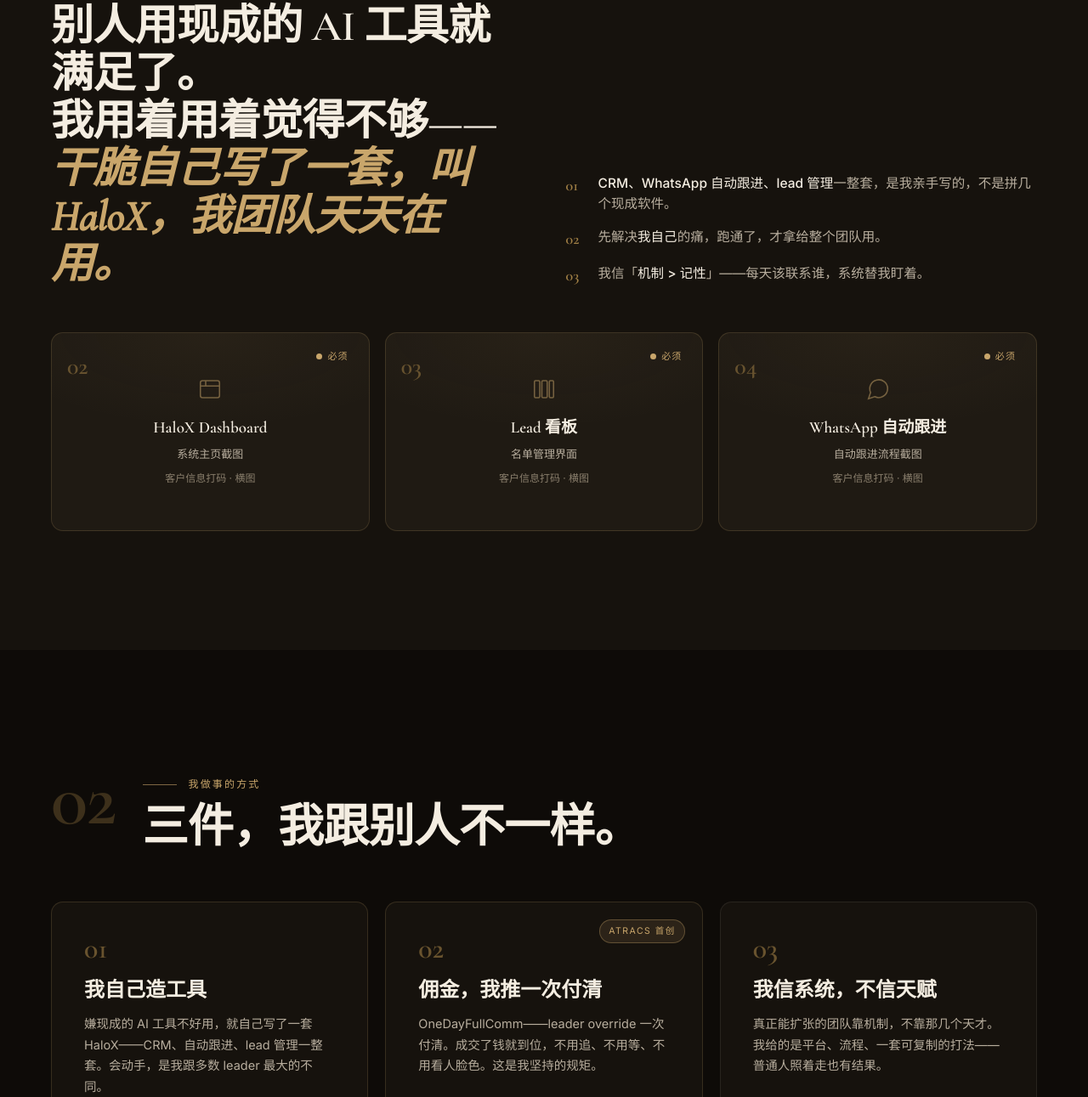
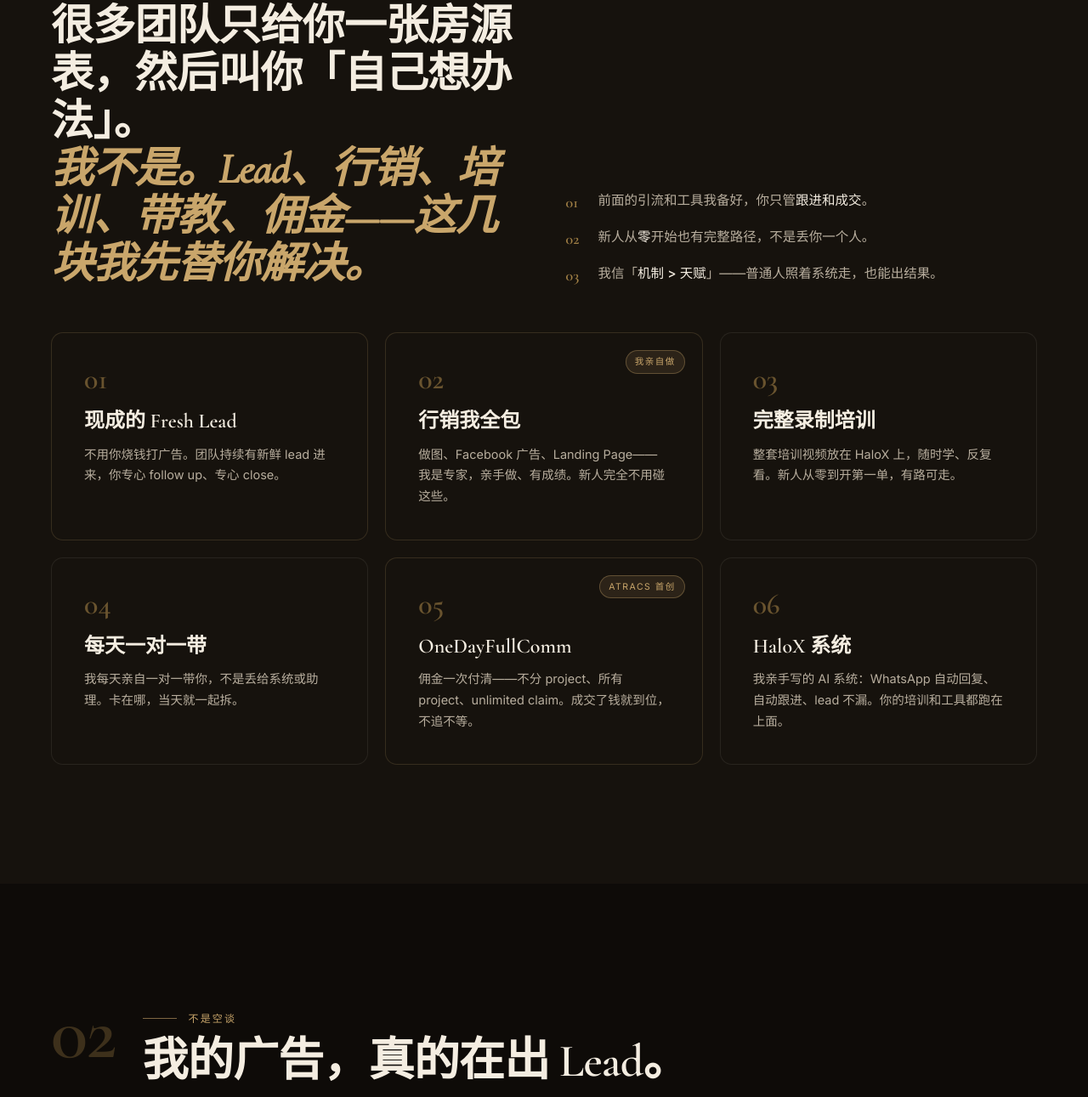
Before and after one commit to SharkC-pixel/chris-halox-recruit, a plain HTML site: page index.html in a window 1280 px wide. Shown: the part 1509-2800 px from the top of the page at 85% size. Drawn offline with nearby package versions, Linux system fonts and the light colour scheme.

Commit message:
Rebalance: 6-pillar value stack + real ad proof, HaloX now 1 of 6

```diff
--- a/index.html
+++ b/index.html
@@ -247,7 +247,7 @@
     <div class="hero-text">
       <div class="hero-kicker eyebrow"><span class="rule-short"></span>Atracs Southern Director · Johor Bahru</div>
       <h1>成交，只是<span class="accent">开始</span>。<span class="ln2">别人卖到这就停，我从这才开始。</span></h1>
-      <p class="lead">我是 Chris。在 Johor Bahru 做房产，带 Atracs Southern。我不是天生会卖那一型——我是那种<span style="color:var(--text-primary)">嫌工具不好用、干脆自己写一套系统</span>的人。</p>
+      <p class="lead">我是 Chris。在 Johor Bahru 做房产，带 Atracs Southern。加入我，你不用单打独斗——<span style="color:var(--text-primary)">Lead 我给、行销我做、我每天亲自带你</span>，你专心成交。</p>
       <div class="hero-cta">
         <a class="btn-primary" href="https://wa.me/60XXXXXXXXX?text=Hi%20Chris%2C%20看到你的页面想跟你聊聊" target="_blank" rel="noopener">
           <svg class="btn-icon" viewBox="0 0 24 24" fill="currentColor"><path d="M12.04 2C6.58 2 2.13 6.45 2.13 11.91c0 1.75.46 3.45 1.32 4.95L2 22l5.25-1.38a9.9 9.9 0 004.79 1.22h.01c5.46 0 9.91-4.45 9.91-9.91C21.96 6.45 17.5 2 12.04 2zm0 18.15h-.01a8.2 8.2 0 01-4.18-1.15l-.3-.18-3.12.82.83-3.04-.2-.31a8.2 8.2 0 01-1.26-4.38c0-4.54 3.7-8.23 8.24-8.23 2.2 0 4.27.86 5.82 2.42a8.18 8.18 0 012.41 5.82c0 4.54-3.7 8.23-8.24 8.23zm4.52-6.16c-.25-.12-1.47-.72-1.69-.81-.23-.08-.39-.12-.56.13-.16.25-.64.81-.79.97-.14.17-.29.19-.54.06-.25-.12-1.05-.39-1.99-1.23-.74-.66-1.23-1.47-1.38-1.72-.14-.25-.01-.38.11-.51.11-.11.25-.29.37-.43.13-.14.17-.25.25-.41.08-.17.04-.31-.02-.43-.06-.12-.56-1.34-.76-1.84-.2-.48-.4-.42-.56-.43h-.48c-.17 0-.43.06-.66.31-.23.25-.86.85-.86 2.07 0 1.22.89 2.4 1.01 2.56.12.17 1.75 2.67 4.23 3.74.59.26 1.05.41 1.41.52.59.19 1.13.16 1.56.1.47-.07 1.47-.6 1.67-1.18.21-.58.21-1.08.14-1.18-.06-.11-.22-.17-.47-.29z"/></svg>
@@ -272,22 +272,47 @@
   </div>
 </div></section>
 
-<!-- HALOX BAIT -->
-<section class="halox" id="halox"><div class="wrap-wide">
+<!-- VALUE STACK -->
+<section class="halox" id="offer"><div class="wrap-wide">
   <div class="shead">
     <span class="section-index">01</span>
     <div class="stext">
-      <span class="eyebrow"><span class="rule-short"></span>我是个 Builder</span>
-      <h2>我嫌工具不好用，<br>干脆自己造了一套。</h2>
+      <span class="eyebrow"><span class="rule-short"></span>加入我，你拿到什么</span>
+      <h2>你不用单打独斗。<br>最难的几块，我先扛。</h2>
     </div>
   </div>
-  <div class="halox-intro">
-    <p class="big-claim">别人用现成的 AI 工具就满足了。<br>我用着用着觉得不够——<em>干脆自己写了一套，叫 HaloX，我团队天天在用。</em></p>
+  <div class="halox-intro" style="margin-bottom:clamp(34px,5vw,52px)">
+    <p class="big-claim">很多团队只给你一张房源表，然后叫你「自己想办法」。<br><em>我不是。Lead、行销、培训、带教、佣金——这几块我先替你解决。</em></p>
     <ul class="halox-points">
-      <li><span class="hp-num">01</span><span><b>CRM、WhatsApp 自动跟进、lead 管理</b>一整套，是我亲手写的，不是拼几个现成软件。</span></li>
-      <li><span class="hp-num">02</span><span>先解决<b>我自己</b>的痛，跑通了，才拿给整个团队用。</span></li>
-      <li><span class="hp-num">03</span><span>我信「<b>机制 &gt; 记性</b>」——每天该联系谁，系统替我盯着。</span></li>
+      <li><span class="hp-num">01</span><span>前面的引流和工具我备好，你只管<b>跟进和成交</b>。</span></li>
+      <li><span class="hp-num">02</span><span>新人从<b>零</b>开始也有完整路径，不是丢你一个人。</span></li>
+      <li><span class="hp-num">03</span><span>我信「<b>机制 &gt; 天赋</b>」——普通人照着系统走，也能出结果。</span></li>
     </ul>
+  </div>
+  <div class="trio">
+    <div class="tcard feature"><div class="tnum">01</div><h3>现成的 Fresh Lead</h3><p>不用你烧钱打广告。团队持续有新鲜 lead 进来，你专心 follow up、专心 close。</p></div>
+    <div class="tcard feature"><span class="tbadge">我亲自做</span><div class="tnum">02</div><h3>行销我全包</h3><p>做图、Facebook 广告、Landing Page——我是专家，亲手做、有成绩。新人完全不用碰这些。</p></div>
+    <div class="tcard"><div class="tnum">03</div><h3>完整录制培训</h3><p>整套培训视频放在 HaloX 上，随时学、反复看。新人从零到开第一单，有路可走。</p></div>
+    <div class="tcard"><div class="tnum">04</div><h3>每天一对一带</h3><p>我每天亲自一对一带你，不是丢给系统或助理。卡在哪，当天就一起拆。</p></div>
+    <div class="tcard feature"><span class="tbadge">Atracs 首创</span><div class="tnum">05</div><h3>OneDayFullComm</h3><p>佣金一次付清——不分 project、所有 project、unlimited claim。成交了钱就到位，不追不等。</p></div>
+    <div class="tcard"><div class="tnum">06</div><h3>HaloX 系统</h3><p>我亲手写的 AI 系统：WhatsApp 自动回复、自动跟进、lead 不漏。你的培训和工具都跑在上面。</p></div>
+  </div>
+</div></section>
+
+<!-- PROOF: ad results + system shots -->
+<section id="proof"><div class="wrap-wide">
+  <div class="shead">
+    <span class="section-index">02</span>
+    <div class="stext">
+      <span class="eyebrow"><span class="rule-short"></span>不是空谈</span>
+      <h2>我的广告，真的在出 Lead。</h2>
+    </div>
+  </div>
+  <p class="lead" style="max-width:62ch;margin-bottom:clamp(28px,4vw,40px)">这些是我自己投的 Facebook / Meta 广告成绩。新人加入，这条引流我已经替你跑通——你不用从零烧钱试错。</p>
+  <div class="trio" style="margin-bottom:clamp(34px,5vw,52px)">
+    <div class="tcard feature"><div class="tnum">RM1.67</div><h3>最低单条 Lead 成本</h3><p>同一批广告里，最低做到每条 lead 只花 RM1.67——真实跑出来的数字，不是估的。</p></div>
+    <div class="tcard feature"><div class="tnum">1,285</div><h3>单条广告 Leads</h3><p>表现好的一条广告，单独就跑出 1,285 个 leads，曝光超过 35 万次。</p></div>
+    <div class="tcard"><div class="tnum">持续</div><h3>不是一次性</h3><p>广告常态在跑，lead 持续进来，分给团队跟进。你接手的是活水，不是一波就停。</p></div>
   </div>
   <div class="halox-shots">
     <figure class="photo-slot">
@@ -311,35 +336,6 @@
         <p class="slot-label">WhatsApp 自动跟进</p><p class="slot-desc">自动跟进流程截图</p><p class="slot-extra">客户信息打码 · 横图</p>
       </div>
     </figure>
-  </div>
-</div></section>
-
-<!-- TRIO -->
-<section><div class="wrap-wide">
-  <div class="shead">
-    <span class="section-index">02</span>
-    <div class="stext">
-      <span class="eyebrow"><span class="rule-short"></span>我做事的方式</span>
-      <h2>三件，我跟别人不一样。</h2>
-    </div>
-  </div>
-  <div class="trio">
-    <div class="tcard feature">
-      <div class="tnum">01</div>
-      <h3>我自己造工具</h3>
-      <p>嫌现成的 AI 工具不好用，就自己写了一套 HaloX——CRM、自动跟进、lead 管理一整套。会动手，是我跟多数 leader 最大的不同。</p>
-    </div>
-    <div class="tcard feature">
-      <span class="tbadge">Atracs 首创</span>
-      <div class="tnum">02</div>
-      <h3>佣金，我推一次付清</h3>
-      <p>OneDayFullComm——leader override 一次付清。成交了钱就到位，不用追、不用等、不用看人脸色。这是我坚持的规矩。</p>
-    </div>
-    <div class="tcard">
-      <div class="tnum">03</div>
-      <h3>我信系统，不信天赋</h3>
-      <p>真正能扩张的团队靠机制，不靠那几个天才。我给的是平台、流程、一套可复制的打法——普通人照着走也有结果。</p>
-    </div>
   </div>
 </div></section>
 
@@ -488,9 +484,9 @@
   </div>
   <div class="faq-list">
     <div class="faq-item">
-      <button class="faq-q"><span class="fq-num">01</span>HaloX 到底是什么？
+      <button class="faq-q"><span class="fq-num">01</span>我要自己打广告、自己找客户吗？
         <svg class="fq-plus" viewBox="0 0 18 18" fill="none" stroke="currentColor" stroke-width="1.6"><path d="M9 3v12M3 9h12"/></svg></button>
-      <div class="faq-a"><div class="faq-a-inner">我亲手写的内部 AI 系统：房产 CRM + WhatsApp 自动跟进 + lead 管理。不是买来的现成软件，外面买不到，加入我的团队才用得上。它帮你把 lead 不漏掉、跟进不断线，每天该打给谁直接告诉你。</div></div>
+      <div class="faq-a"><div class="faq-a-inner">不用。团队有现成的 fresh lead 分给你；做图、Facebook 广告、Landing Page 都是我亲自做（这块我有成绩，lead 成本低至 RM1.67）。你不用烧钱、不用学投广告，专心跟进和成交就好。当然你想自己额外开发客户，我也教你。</div></div>
     </div>
     <div class="faq-item">
       <button class="faq-q"><span class="fq-num">02</span>有经验，换平台到底值不值？
@@ -500,7 +496,7 @@
     <div class="faq-item">
       <button class="faq-q"><span class="fq-num">03</span>佣金怎么算？要不要交钱？
         <svg class="fq-plus" viewBox="0 0 18 18" fill="none" stroke="currentColor" stroke-width="1.6"><path d="M9 3v12M3 9h12"/></svg></button>
-      <div class="faq-a"><div class="faq-a-inner">不收加盟费。佣金走 OneDayFullComm——一次付清，成交了钱就到位。具体数字我当面跟你讲清楚，白纸黑字，不玩文字游戏。</div></div>
+      <div class="faq-a"><div class="faq-a-inner">不收加盟费。佣金走 OneDayFullComm——一次付清，<b>不分 project、所有 project、unlimited claim</b>，成交了钱就到位。具体分成我当面讲清楚，白纸黑字，不玩文字游戏。</div></div>
     </div>
     <div class="faq-item">
       <button class="faq-q"><span class="fq-num">04</span>我是新人，行不行？
@@ -513,9 +509,9 @@
       <div class="faq-a"><div class="faq-a-inner">先聊。你的情况、能投入多少时间，聊清楚再看怎么安排最适合你，不一刀切。</div></div>
     </div>
     <div class="faq-item">
-      <button class="faq-q"><span class="fq-num">06</span>加入后，HaloX 真能帮到我吗？
+      <button class="faq-q"><span class="fq-num">06</span>新人怎么学？有培训吗？
         <svg class="fq-plus" viewBox="0 0 18 18" fill="none" stroke="currentColor" stroke-width="1.6"><path d="M9 3v12M3 9h12"/></svg></button>
-      <div class="faq-a"><div class="faq-a-inner">它解决两个最常见、最致命的漏：lead 漏掉、跟进断掉。名单不会再被忘在角落，每天该联系谁系统提醒你，单子在哪一步一目了然。</div></div>
+      <div class="faq-a"><div class="faq-a-inner">有完整的录制培训视频，放在 HaloX 上，随时学、反复看，从零开始也有路可走。除了视频，我<b>每天还会亲自一对一带你</b>——卡在哪，当天一起拆。系统帮你扛掉杂事，剩下的我陪你练。</div></div>
     </div>
   </div>
 </div></section>
```
